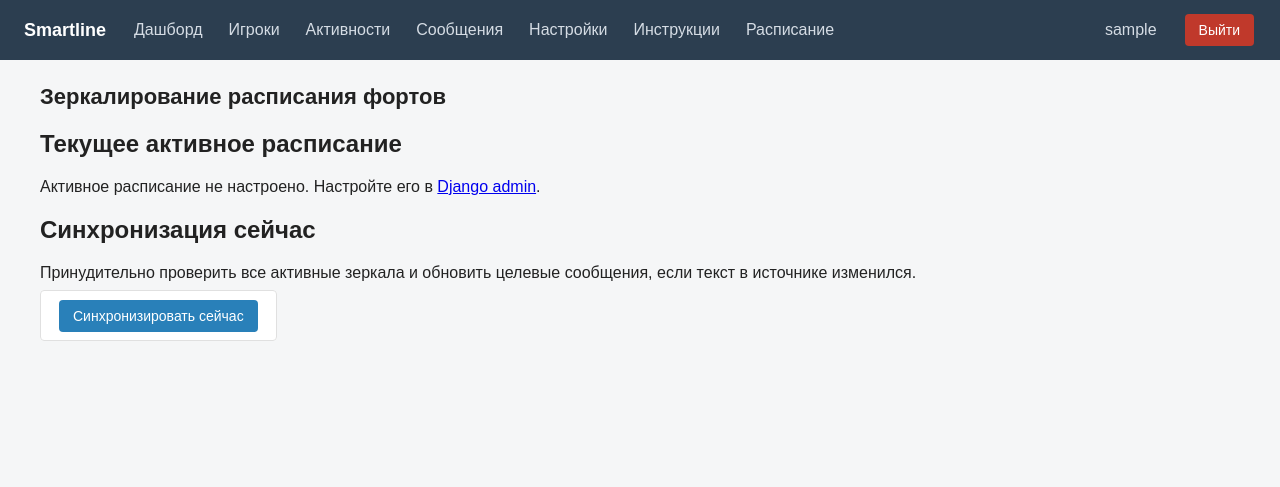
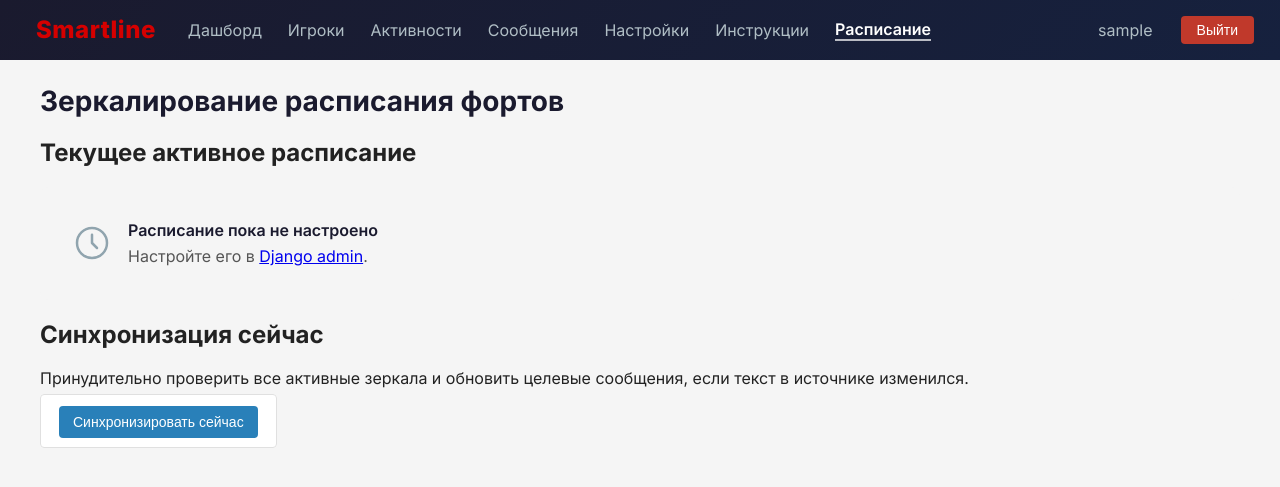
Before and after one commit to Vas322/SmartLine, a Django app: page /schedule/ in a window 1280 px wide. Shown: the top 487 px of the page. Run offline with Django 5.2, Linux system fonts and the light colour scheme; the visitor is signed in with stand-in values (Sample User, id 1); data that the repository does not hold is empty; parts of the project's set-up code (start-up, migrations or seed data) failed here and were passed over.

Commit message:
Branding: favicon, Inter font, UI polish

```diff
--- a/core/static/core/styles.css
+++ b/core/static/core/styles.css
@@ -1,3 +1,33 @@
+/* ===== Inter (локальные шрифты) ===== */
+@font-face {
+    font-family: 'Inter';
+    font-style: normal;
+    font-weight: 400;
+    font-display: swap;
+    src: url('fonts/inter/Inter-Regular.woff2') format('woff2');
+}
+@font-face {
+    font-family: 'Inter';
+    font-style: normal;
+    font-weight: 600;
+    font-display: swap;
+    src: url('fonts/inter/Inter-SemiBold.woff2') format('woff2');
+}
+@font-face {
+    font-family: 'Inter';
+    font-style: normal;
+    font-weight: 700;
+    font-display: swap;
+    src: url('fonts/inter/Inter-Bold.woff2') format('woff2');
+}
+@font-face {
+    font-family: 'Inter';
+    font-style: normal;
+    font-weight: 800;
+    font-display: swap;
+    src: url('fonts/inter/Inter-ExtraBold.woff2') format('woff2');
+}
+
 .btn {
     display: inline-block;
     padding: 6px 12px;
@@ -65,34 +96,65 @@
     justify-content: flex-end;
 }
 body {
-    font-family: Arial, sans-serif;
+    font-family: 'Inter', Arial, sans-serif;
     margin: 0;
-    background: #f5f6f7;
+    background: #f5f5f5;
     color: #222;
 }
 header {
-    background: #2c3e50;
+    background: linear-gradient(135deg, #1a1a2e, #16213e);
     color: #fff;
-    padding: 12px 24px;
+    padding: 0 24px;
+    min-height: 60px;
     display: flex;
     align-items: center;
     flex-wrap: wrap;
     gap: 12px;
 }
 header .brand {
+    display: inline-flex;
+    align-items: center;
     color: #fff;
     text-decoration: none;
-    font-weight: bold;
-    font-size: 18px;
-    margin-right: 16px;
+    gap: 0;
+    margin-right: 20px;
+    flex-shrink: 0;
+    padding-left: 12px;
+}
+.brand-name {
+    font-family: 'Inter', Arial, sans-serif;
+    font-weight: 800;
+    font-size: 24px;
+    line-height: 1;
+    color: #D50000;
+    letter-spacing: 0.5px;
+    white-space: nowrap;
+}
+.brand:hover .brand-name {
+    color: #E50000;
+    transition: color 0.15s ease;
+}
+a:focus-visible {
+    outline: 2px solid #CC0000;
+    outline-offset: 3px;
+    border-radius: 3px;
 }
 header a {
-    color: #d5dce4;
+    color: #b0bec5;
     text-decoration: none;
     margin-right: 14px;
+    transition: color 0.2s;
 }
 header a:hover {
-    color: #fff;
+    color: #ffffff;
+    text-decoration: underline;
+    text-underline-offset: 3px;
+    text-decoration-thickness: 1px;
+}
+header a.nav-link.active {
+    color: #ffffff;
+    font-weight: 600;
+    border-bottom: 2px solid rgba(255, 255, 255, 0.7);
 }
 .header-right {
     margin-left: auto;
@@ -100,28 +162,59 @@ header a:hover {
     align-items: center;
     gap: 12px;
 }
+.header-right .btn {
+    padding: 6px 16px;
+}
+.header-right .btn-danger {
+    background: #c0392b;
+}
+.header-right .btn-danger:hover {
+    background: #E50000;
+}
 main {
     max-width: 1200px;
     margin: 24px auto;
     padding: 0 24px;
 }
 h1 {
-    font-size: 22px;
+    font-size: 28px;
+    font-weight: 700;
+    color: #1a1a2e;
 }
 table {
     border-collapse: collapse;
     width: 100%;
     background: #fff;
+    border: 1px solid #e0e0e0;
 }
 th, td {
-    border: 1px solid #ddd;
-    padding: 8px;
+    border: 1px solid #e0e0e0;
+    padding: 12px;
     text-align: left;
     font-size: 14px;
     vertical-align: top;
 }
 th {
-    background: #ecf0f1;
+    background: #f5f5f5;
+    font-weight: 600;
+    border-bottom: 1px solid #e0e0e0;
+}
+tr {
+    border-bottom: 1px solid #e0e0e0;
+}
+tr:nth-child(even) {
+    background: #fafafa;
+}
+tr:hover {
+    background: #f5f5f5;
+}
+/* Специфичные строки (входящие/исходящие сообщения) сохраняют свой фон
+   и не перекрашиваются полосатостью/hover. */
+table tr.incoming-row {
+    background: #fbfeff;
+}
+table tr.outgoing-row.all-outgoing {
+    background: #f4f9f4;
 }
 form {
     background: #fff;
@@ -436,3 +533,41 @@ tr.outgoing-row.all-outgoing {
     z-index: 1100;
     font-size: 14px;
 }
+
+/* ===== Пустые состояния ===== */
+.empty-state {
+    display: flex;
+    align-items: center;
+    gap: 16px;
+    background: #f5f5f5;
+    border-radius: 8px;
+    padding: 32px;
+    color: #555;
+}
+.empty-state-icon {
+    width: 40px;
+    height: 40px;
+    flex-shrink: 0;
+    color: #90a4ae;
+}
+.empty-state-text {
+    display: flex;
+    flex-direction: column;
+    gap: 4px;
+    line-height: 1.4;
+}
+.empty-state-text strong {
+    font-size: 16px;
+    font-weight: 600;
+    color: #1a1a2e;
+}
+
+/* ===== Бренд (mobile) ===== */
+@media (max-width: 767px) {
+    .brand-name {
+        font-size: 20px;
+    }
+    .brand {
+        margin-right: 12px;
+    }
+}
--- a/core/templates/core/base.html
+++ b/core/templates/core/base.html
@@ -5,21 +5,27 @@
     <meta charset="utf-8">
     <meta name="viewport" content="width=device-width, initial-scale=1">
     <title>{% block title %}Smartline{% endblock %}</title>
+    <link rel="icon" href="{% static 'core/images/favicon.ico' %}">
+    <link rel="icon" sizes="192x192" href="{% static 'core/images/icon-192.png' %}">
+    <link rel="apple-touch-icon" href="{% static 'core/images/apple-touch-icon.png' %}">
     <link rel="stylesheet" href="{% static 'core/styles.css' %}">
 </head>
 <body>
     <header>
-        <a class="brand" href="{% url 'dashboard' %}">Smartline</a>
+        <a class="brand" href="{% url 'dashboard' %}" aria-label="Smartline">
+            <span class="brand-name">Smartline</span>
+        </a>
+        {% if request.resolver_match.url_name != 'login' %}
             {% if user.is_authenticated %}
-            <a href="{% url 'dashboard' %}">Дашборд</a>
+                <a href="{% url 'dashboard' %}" class="nav-link{% if request.resolver_match.url_name == 'dashboard' %} active{% endif %}">Дашборд</a>
                 {% if user.is_staff %}
-                <a href="{% url 'players' %}">Игроки</a>
-                <a href="{% url 'activities' %}">Активности</a>
-                <a href="{% url 'telegram_messages' %}">Сообщения</a>
-                <a href="{% url 'settings' %}">Настройки</a>
+                    <a href="{% url 'players' %}" class="nav-link{% if request.resolver_match.url_name in 'players player_detail player_toggle player_delete player_edit' %} active{% endif %}">Игроки</a>
+                    <a href="{% url 'activities' %}" class="nav-link{% if request.resolver_match.url_name == 'activities' %} active{% endif %}">Активности</a>
+                    <a href="{% url 'telegram_messages' %}" class="nav-link{% if request.resolver_match.url_name in 'telegram_messages send_reply send_message' %} active{% endif %}">Сообщения</a>
+                    <a href="{% url 'settings' %}" class="nav-link{% if request.resolver_match.url_name == 'settings' %} active{% endif %}">Настройки</a>
                 {% endif %}
-            <a href="{% url 'instructions' %}">Инструкции</a>
-            <a href="{% url 'schedule_mirror' %}">Расписание</a>
+                <a href="{% url 'instructions' %}" class="nav-link{% if request.resolver_match.url_name in 'instructions instruction_detail instruction_edit' %} active{% endif %}">Инструкции</a>
+                <a href="{% url 'schedule_mirror' %}" class="nav-link{% if request.resolver_match.url_name == 'schedule_mirror' %} active{% endif %}">Расписание</a>
                 <div class="header-right">
                     <a href="{% url 'profile' %}">{{ user.username }}</a>
                     <form action="{% url 'logout' %}" method="post" style="display:inline; background:none; border:none; padding:0; margin:0;">
@@ -30,6 +36,7 @@
             {% else %}
                 <a href="{% url 'login' %}">Войти</a>
                 <a href="{% url 'signup' %}">Регистрация</a>
+            {% endif %}
         {% endif %}
     </header>
     <main>
--- a/core/templates/core/dashboard.html
+++ b/core/templates/core/dashboard.html
@@ -34,8 +34,8 @@
         <td>{{ row.farm_hours }}</td>
         <td>{{ row.cast_count }}</td>
         <td>
-            <div style="background: #ecf0f1; border-radius: 4px; width: 120px; display: inline-block; vertical-align: middle;">
-                <div style="width: {{ row.percent|floatformat:0 }}%; background: #2980b9; height: 14px; border-radius: 4px;"></div>
+            <div title="{{ row.percent }}%" style="background: #ecf0f1; border-radius: 4px; width: 120px; display: inline-block; vertical-align: middle;">
+                <div style="width: {{ row.percent|floatformat:0 }}%; background: #1f618d; height: 14px; border-radius: 4px;"></div>
             </div>
             {{ row.percent }}
         </td>
--- a/core/templates/core/schedule_mirror.html
+++ b/core/templates/core/schedule_mirror.html
@@ -12,14 +12,36 @@
         {% if current_mirror %}
             <div class="mirror-info">
                 {% if current_mirror.label %}<p><strong>Метка:</strong> {{ current_mirror.label }}</p>{% endif %}
-                <p><strong>Последняя синхронизация:</strong> {{ current_mirror.last_synced_at|date:"d.m.Y H:i:s" }}</p>
+                <p><strong>Последняя синхронизация:</strong> {{ current_mirror.last_synced_at|date:"d.m.Y H:i:s"|default:"—" }}</p>
             </div>
-            <div class="mirror-text">
-                <h3>Текст расписания:</h3>
-                <pre>{{ current_text|default:"(пусто)" }}</pre>
+            {% if current_text %}
+                <div class="mirror-text">
+                    <h3>Текст расписания:</h3>
+                    <pre>{{ current_text }}</pre>
+                </div>
+            {% else %}
+                <div class="empty-state">
+                    <svg class="empty-state-icon" aria-hidden="true" viewBox="0 0 24 24" xmlns="http://www.w3.org/2000/svg" fill="none" stroke="currentColor" stroke-width="1.5" stroke-linecap="round" stroke-linejoin="round">
+                        <circle cx="12" cy="12" r="9"></circle>
+                        <path d="M12 7v5l3 3"></path>
+                    </svg>
+                    <div class="empty-state-text">
+                        <strong>Расписание пока не синхронизировано</strong>
+                        <span>Текст расписания ещё не получен из источника.{% if user.is_staff %} Нажмите «Синхронизировать сейчас», чтобы обновить его.{% endif %}</span>
+                    </div>
+                </div>
+            {% endif %}
+        {% else %}
+            <div class="empty-state">
+                <svg class="empty-state-icon" aria-hidden="true" viewBox="0 0 24 24" xmlns="http://www.w3.org/2000/svg" fill="none" stroke="currentColor" stroke-width="1.5" stroke-linecap="round" stroke-linejoin="round">
+                    <circle cx="12" cy="12" r="9"></circle>
+                    <path d="M12 7v5l3 3"></path>
+                </svg>
+                <div class="empty-state-text">
+                    <strong>Расписание пока не настроено</strong>
+                    <span>Настройте его в <a href="{% url 'admin:core_schedulemirror_changelist' %}">Django admin</a>.</span>
+                </div>
             </div>
-        {% else %}
-            <p class="empty-state">Активное расписание не настроено. Настройте его в <a href="{% url 'admin:core_schedulemirror_changelist' %}">Django admin</a>.</p>
         {% endif %}
     </div>
 
```
Also changed, not shown: other parts of core/static/core/styles.css (+22 -17 lines), core/tests/web/test_branding.py (added, +85 -0 lines), core/static/core/fonts/inter/Inter-Bold.woff2 (added), core/static/core/fonts/inter/Inter-ExtraBold.woff2 (added), core/static/core/fonts/inter/Inter-Regular.woff2 (added), core/static/core/fonts/inter/Inter-SemiBold.woff2 (added), core/static/core/images/apple-touch-icon.png (added), core/static/core/images/favicon.ico (added), core/static/core/images/icon-192.png (added), core/static/core/images/icon-512.png (added), 1 other file. Lines whose indentation alone changed are shown as unchanged.
